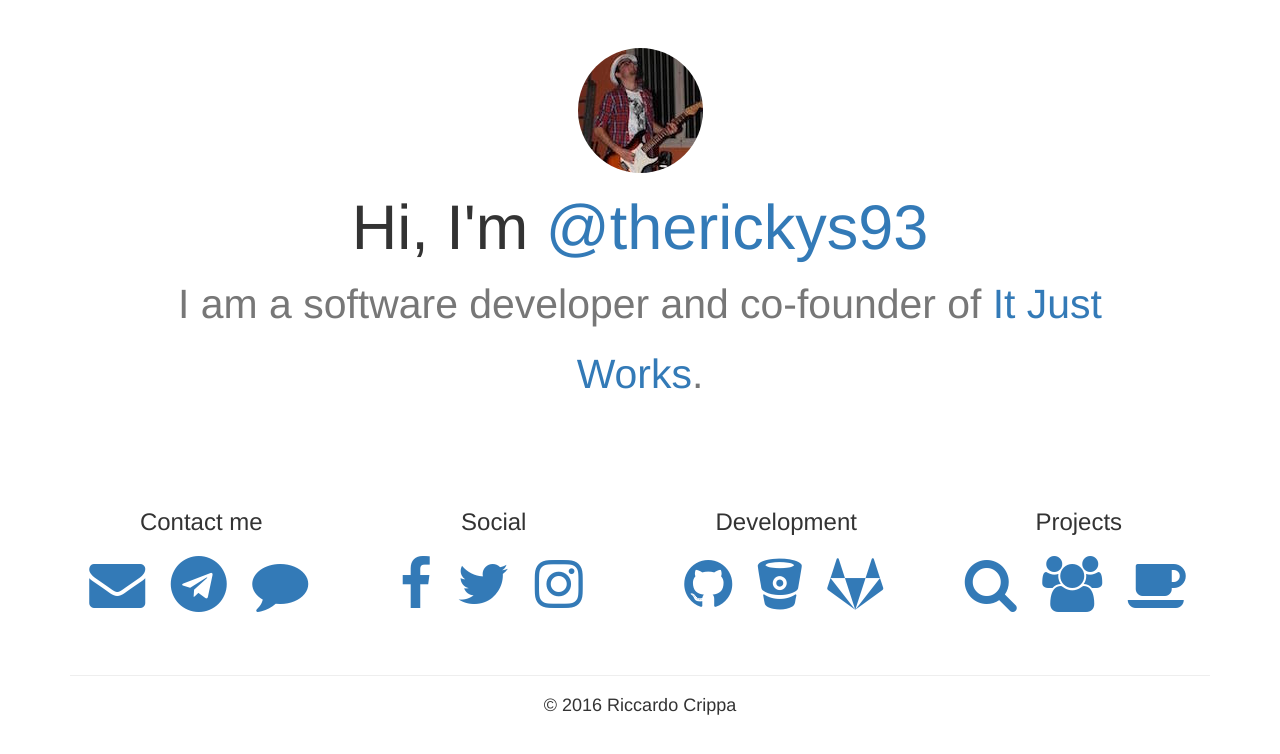
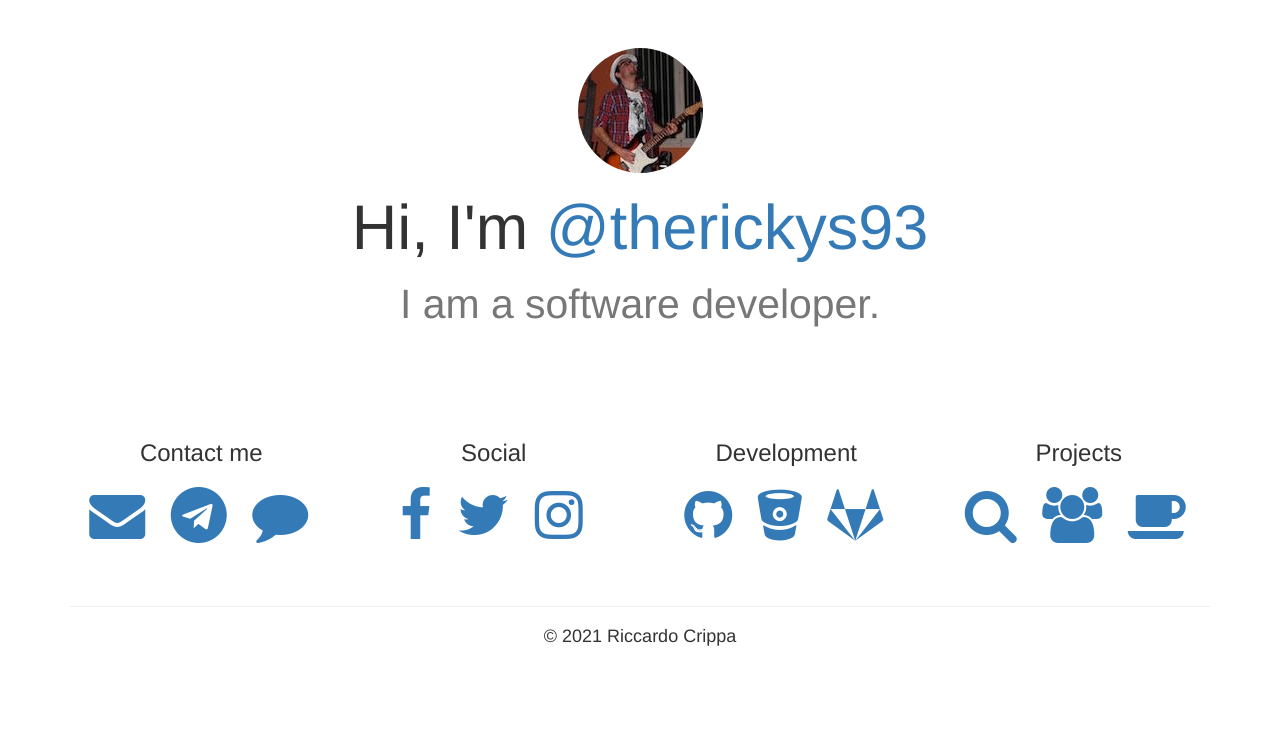
Before and after one commit to therickys93/therickys93.github.io, a website: page index.html in a window 1280 px wide. Drawn offline with Linux system fonts and the light colour scheme; files whose address does not match are found by name.

Commit message:
little changes

```diff
--- a/index.html
+++ b/index.html
@@ -24,7 +24,7 @@
             <img src="img/profilo.jpg" class="img-responsive img-circle center-block"/>
           </div>
 	        <h1 align="center"> Hi, I'm <a href="https://twitter.com/therickys93">@therickys93</a> <br />
-          <small>I am a software developer and co-founder of <a href="http://itjustworks.it" >It Just Works</a>.</small></h1>
+          <small>I am a software developer.</small></h1>
         </div>
     </div>
 
@@ -78,7 +78,7 @@
             </div>
             <br /><hr />
             <footer class="footer">
-              <h4 align="center">&copy; 2016 Riccardo Crippa</h4>
+              <h4 align="center">&copy; 2021 Riccardo Crippa</h4>
             </footer>
       </div>
     <script src="bower-components/jquery/dist/jquery.min.js"></script>
```
